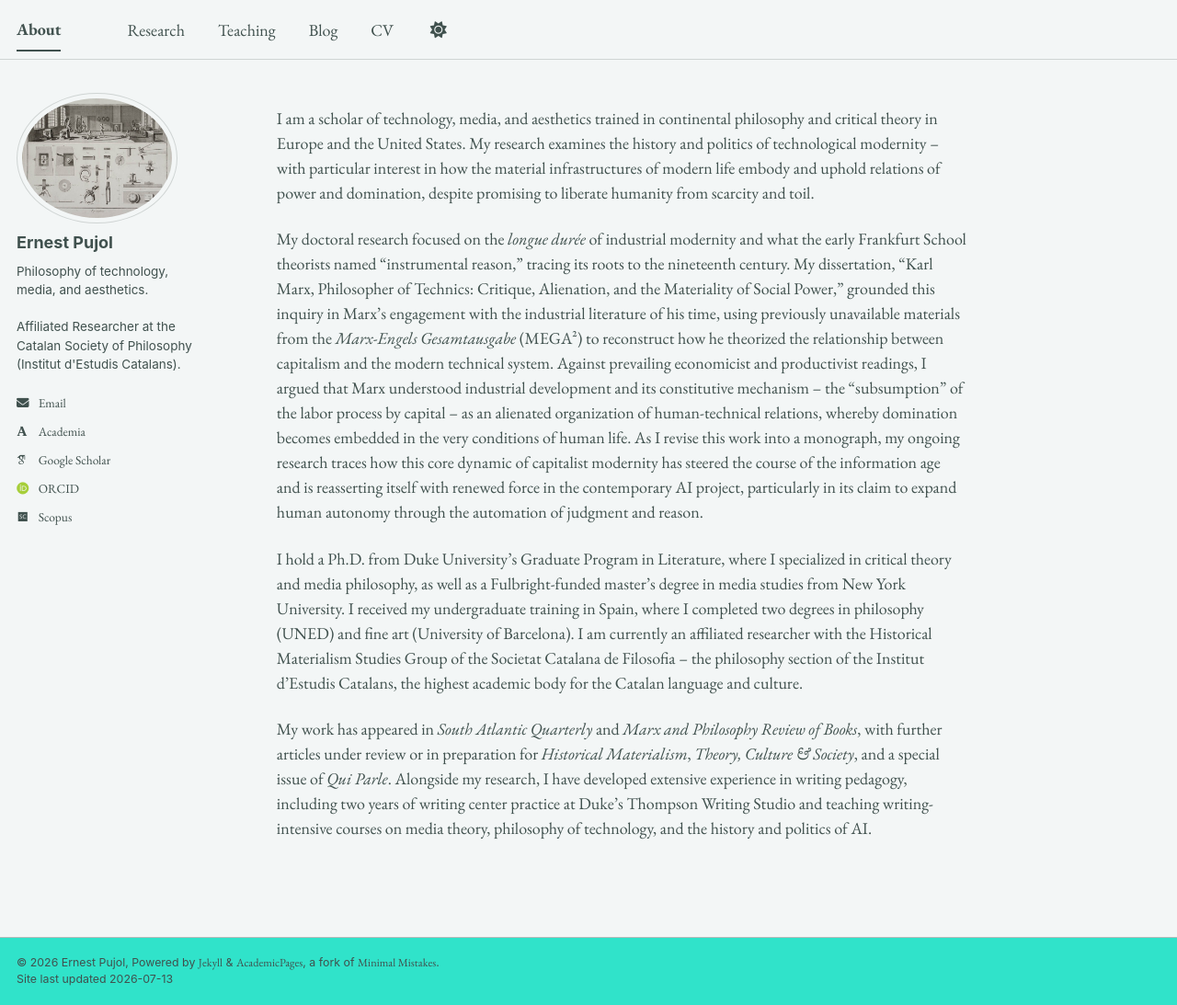
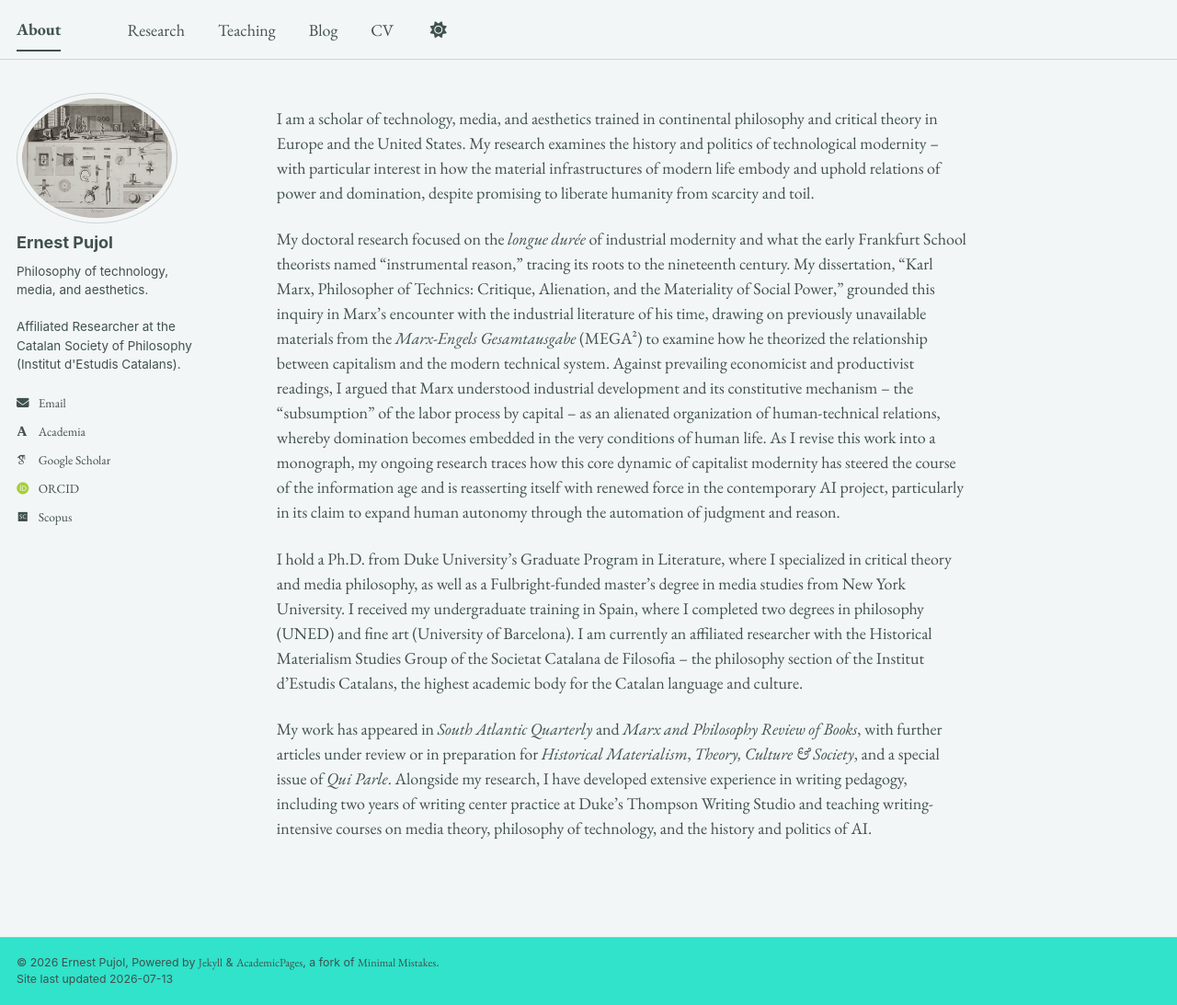
Before and after one commit to epujol90/epujol90.github.io, a Jekyll site: the page built from _pages/about.md, in a window 1280 px wide and 1093 px high. Shown: the whole window at 92% size. Built offline with Jekyll 4.4.1, drawn with Linux system fonts in a browser that asks for light colours; some web fonts are replaced; a script bundle is joined from its source files by our own code; library files that are not in the unit come from our copies.

Commit message:
Update about.md

```diff
--- a/_pages/about.md
+++ b/_pages/about.md
@@ -8,7 +8,7 @@ redirect_from:
 ---
 I am a scholar of technology, media, and aesthetics trained in continental philosophy and critical theory in Europe and the United States. My research examines the history and politics of technological modernity -- with particular interest in how the material infrastructures of modern life embody and uphold relations of power and domination, despite promising to liberate humanity from scarcity and toil.
 
-My doctoral research focused on the _longue durée_ of industrial modernity and what the early Frankfurt School theorists named “instrumental reason,” tracing its roots to the nineteenth century. My dissertation, “Karl Marx, Philosopher of Technics: Critique, Alienation, and the Materiality of Social Power,” grounded this inquiry in Marx’s engagement with the industrial literature of his time, using previously unavailable materials from the _Marx-Engels Gesamtausgabe_ (MEGA²) to reconstruct how he theorized the relationship between capitalism and the modern technical system. Against prevailing economicist and productivist readings, I argued that Marx understood industrial development and its constitutive mechanism -- the “subsumption” of the labor process by capital -- as an alienated organization of human-technical relations, whereby domination becomes embedded in the very conditions of human life. As I revise this work into a monograph, my ongoing research traces how this core dynamic of capitalist modernity has steered the course of the information age and is reasserting itself with renewed force in the contemporary AI project, particularly in its claim to expand human autonomy through the automation of judgment and reason.
+My doctoral research focused on the _longue durée_ of industrial modernity and what the early Frankfurt School theorists named “instrumental reason,” tracing its roots to the nineteenth century. My dissertation, “Karl Marx, Philosopher of Technics: Critique, Alienation, and the Materiality of Social Power,” grounded this inquiry in Marx’s encounter with the industrial literature of his time, drawing on previously unavailable materials from the _Marx-Engels Gesamtausgabe_ (MEGA²) to examine how he theorized the relationship between capitalism and the modern technical system. Against prevailing economicist and productivist readings, I argued that Marx understood industrial development and its constitutive mechanism -- the “subsumption” of the labor process by capital -- as an alienated organization of human-technical relations, whereby domination becomes embedded in the very conditions of human life. As I revise this work into a monograph, my ongoing research traces how this core dynamic of capitalist modernity has steered the course of the information age and is reasserting itself with renewed force in the contemporary AI project, particularly in its claim to expand human autonomy through the automation of judgment and reason.
 
 I hold a Ph.D. from Duke University’s Graduate Program in Literature, where I specialized in critical theory and media philosophy, as well as a Fulbright-funded master’s degree in media studies from New York University. I received my undergraduate training in Spain, where I completed two degrees in philosophy (UNED) and fine art (University of Barcelona). I am currently an affiliated researcher with the Historical Materialism Studies Group of the Societat Catalana de Filosofia -- the philosophy section of the Institut d’Estudis Catalans, the highest academic body for the Catalan language and culture.
 
```
